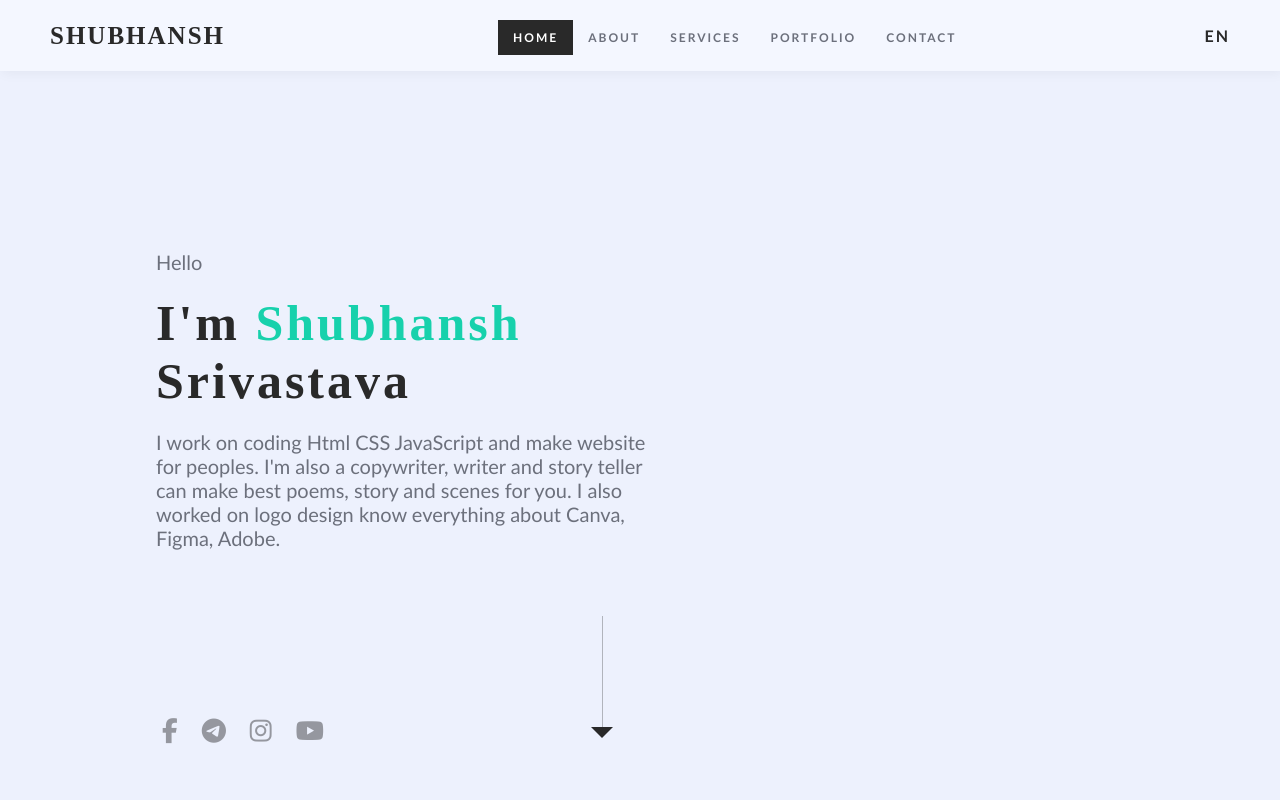
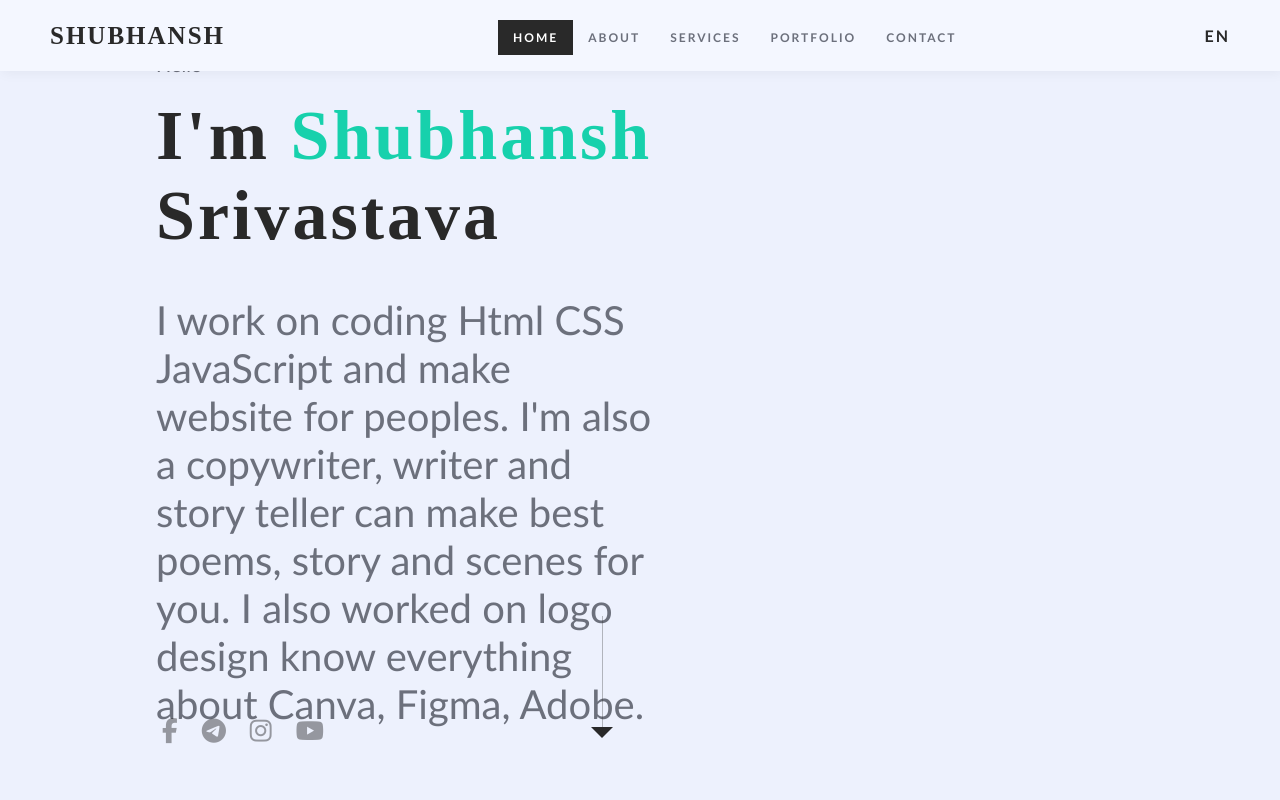
Before and after one commit to JohanD999/Shubhansh-Portfolio-Website, a plain HTML site: page index.html in a window 1280 px wide. Shown: the top 800 px of the page. Drawn offline with Linux system fonts and the light colour scheme.

Commit message:
Update index.html

```diff
--- a/index.html
+++ b/index.html
@@ -37,9 +37,9 @@
 	<!--hello------->
 	<p style="font-size: 20px;">Hello</p>
 	<!--name--->
-	<h1 style="font-size: 50px;">I'm <font color="#17d1ac">Shubhansh</font> Srivastava</h1>
+	<h1 style="font-size: 70px;">I'm <font color="#17d1ac">Shubhansh</font> Srivastava</h1>
 	<!--details--------------->
-	<p class="details" style="font-size: 20px;">I work on coding Html CSS JavaScript and make website for peoples. I'm also a copywriter,  writer and story teller can make best poems, story and scenes for you. I also worked on logo design know everything about Canva, Figma, Adobe.</p>
+	<p class="details" style="font-size: 40px;">I work on coding Html CSS JavaScript and make website for peoples. I'm also a copywriter,  writer and story teller can make best poems, story and scenes for you. I also worked on logo design know everything about Canva, Figma, Adobe.</p>
 
 
 	<!--cv button-------------------->
```
